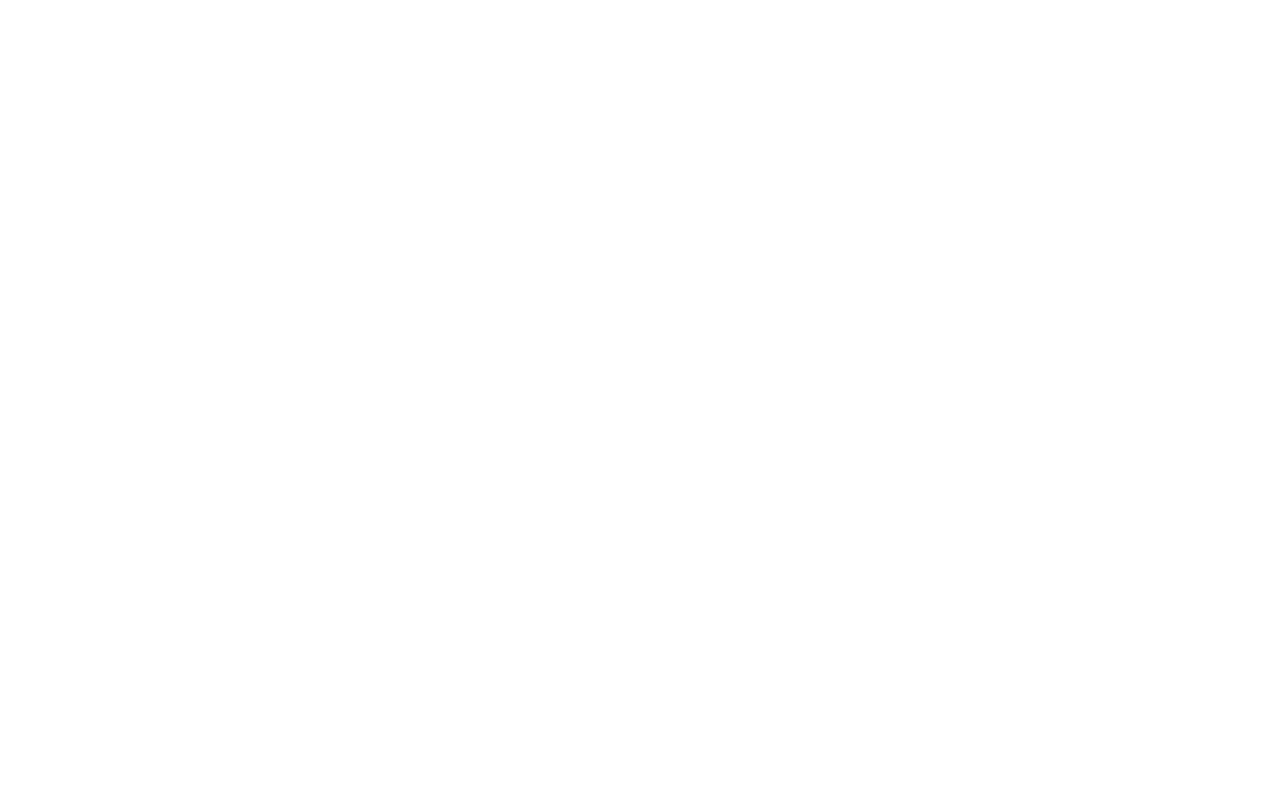
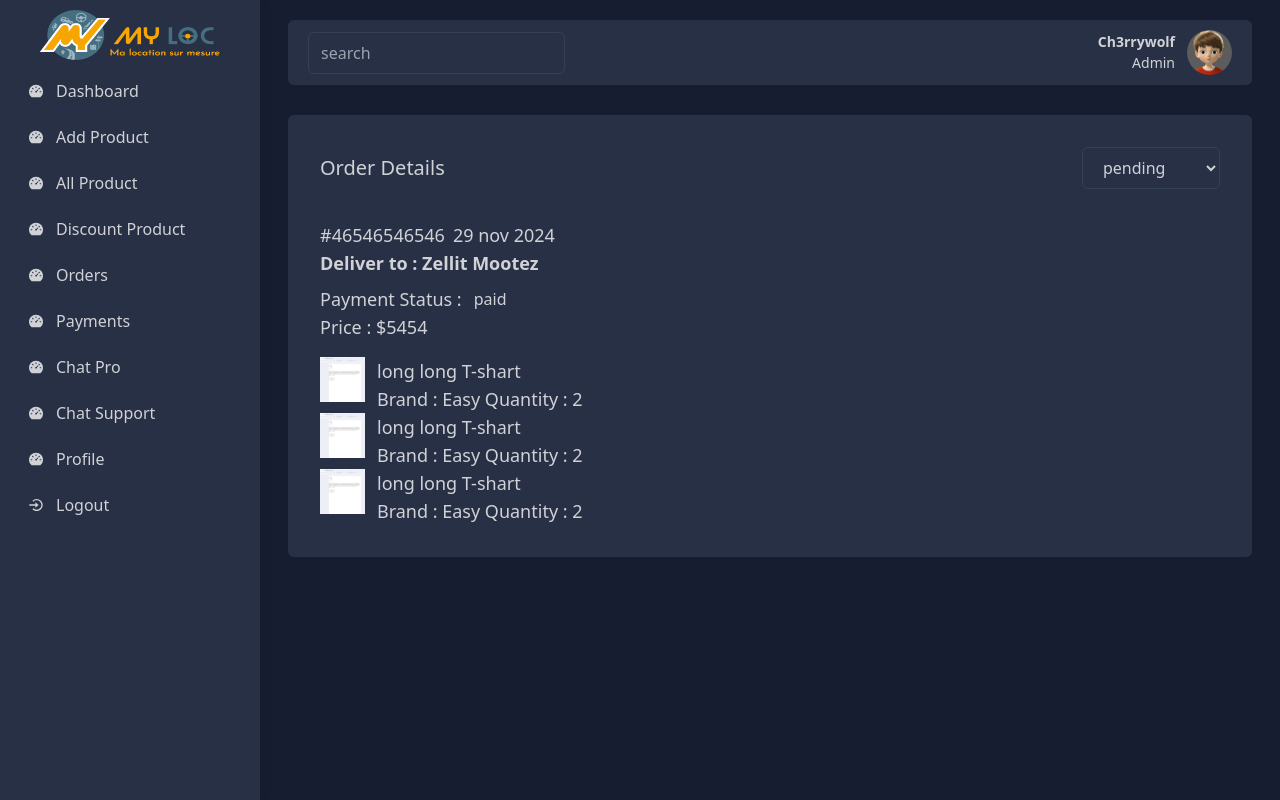
Before and after one commit to ch3rrywolf/krea, a React (Create React App) app in the folder dashboard/: page /archi/dashboard/order/details/1 in a window 1280 px wide. Before the commit this address had no page. Built offline with nearby package versions, Linux system fonts and the light colour scheme.

Commit message:
[FRONT] OrderDetails Archi {OrderDetails.jsx}.

```diff
--- a/dashboard/src/router/routes/archiRoutes.js
+++ b/dashboard/src/router/routes/archiRoutes.js
@@ -11,6 +11,7 @@
 const ArchiToAdmin = lazy(() => import("../../views/archi/ArchiToAdmin"))
 const Profile = lazy(() => import("../../views/archi/Profile"))
 const EditProduct = lazy(() => import("../../views/archi/EditProduct"))
+const OrderDetails = lazy(() => import("../../views/archi/OrderDetails"))
 
 export const archiRouters = [
     {
@@ -55,8 +56,8 @@
         visibility: ['active', 'deactive']
     },
     {
-        path: '/seller/dashboard/order/details/:orderId',
-        element: <Orders />,
+        path: '/archi/dashboard/order/details/:orderId',
+        element: <OrderDetails />,
         role: 'archi',
         visibility: ['active', 'deactive']
     },
--- /dev/null
+++ b/dashboard/src/views/archi/OrderDetails.jsx
@@ -0,0 +1,85 @@
+import React from 'react'
+
+const OrderDetails = () => {
+  return (
+    <div className='px-2 lg:px-7 pt-5'>
+        <div className='w-full p-4 bg-[#283046] rounded-md'>
+            <div className='flex justify-between items-center p-4'>
+                <h2 className='text-xl text-[#d0d2d6]'>Order Details</h2>
+                <select name="" id="" className='px-4 py-2 focus:border-indigo-500 outline-none bg-[#283046] border border-slate-700 rounded-md text-[#d0d2d6]'>
+                    <option value="">pending</option>
+                    <option value="">processing</option>
+                    <option value="">warehouse</option>
+                    <option value="">placed</option>
+                    <option value="">cancelled</option>
+                </select>
+            </div>
+            <div className='p-4'>
+                <div className='flex gap-2 text-lg text-[#d0d2d6]'>
+                    <h2>#46546546546</h2>
+                    <span>29 nov 2024</span>
+                </div>
+                <div className='flex flex-wrap'>
+                    <div className='w-[#32%]'>
+                        <div className='pr-3 text-[#d0d2d6] text-lg'>
+                            <div className='flex flex-col gap-1'>
+                                <h2 className='pb-2 font-semibold'>Deliver to : Zellit Mootez</h2>
+
+                            </div>
+                            <div className='flex justify-start items-center gap-3'>
+                                <h2>Payment Status : </h2>
+                                <span className='text-base'>paid</span>
+                            </div>
+                            <span>Price : $5454</span>
+                            <div className='mt-4 flex-col gap-4'>
+                                <div className='text-[#d0d2d6]'>
+
+                                    <div className='flex gap-3 text-md'>
+                                        <img className='w-[45px] h-[45px]' src={`http://localhost:3000/images/category/1.jpg`} alt="" />
+                                        <div>
+                                            <h2>long long T-shart</h2>
+                                            <p>
+                                                <span>Brand : </span>
+                                                <span>Easy </span>
+                                                <span className='text-lg'>Quantity : 2</span>
+                                            </p>
+                                        </div>
+                                    </div>
+
+                                    <div className='flex gap-3 text-md'>
+                                        <img className='w-[45px] h-[45px]' src={`http://localhost:3000/images/category/1.jpg`} alt="" />
+                                        <div>
+                                            <h2>long long T-shart</h2>
+                                            <p>
+                                                <span>Brand : </span>
+                                                <span>Easy </span>
+                                                <span className='text-lg'>Quantity : 2</span>
+                                            </p>
+                                        </div>
+                                    </div>
+
+                                    <div className='flex gap-3 text-md'>
+                                        <img className='w-[45px] h-[45px]' src={`http://localhost:3000/images/category/1.jpg`} alt="" />
+                                        <div>
+                                            <h2>long long T-shart</h2>
+                                            <p>
+                                                <span>Brand : </span>
+                                                <span>Easy </span>
+                                                <span className='text-lg'>Quantity : 2</span>
+                                            </p>
+                                        </div>
+                                    </div>
+
+                                </div>
+                            </div>
+                        </div>
+                    </div>
+
+                </div>
+            </div>
+        </div>
+    </div>
+  )
+}
+
+export default OrderDetails
--- a/dashboard/src/views/archi/Orders.jsx
+++ b/dashboard/src/views/archi/Orders.jsx
@@ -31,7 +31,7 @@
                 <td scope='row' className='py-3 px-4 font-medium whitespace-nowrap'>$656</td>
                 <td scope='row' className='py-3 px-4 font-medium whitespace-nowrap'><span>pending</span></td>
                 <td scope='row' className='py-3 px-4 font-medium whitespace-nowrap'><span>pending</span></td>
-                <td scope='row' className='py-3 px-4 font-medium whitespace-nowrap'><Link className='p-[6px] w-[30px] bg-green-500 rounded hover:shadow-lg hover:shadow-green-500/50 flex justify-center items-center'><FaEye /></Link></td>
+                <td scope='row' className='py-3 px-4 font-medium whitespace-nowrap'><Link to={`/archi/dashboard/order/details/454`} className='p-[6px] w-[30px] bg-green-500 rounded hover:shadow-lg hover:shadow-green-500/50 flex justify-center items-center'><FaEye /></Link></td>
               </tr>)
               }
             </tbody>
```
